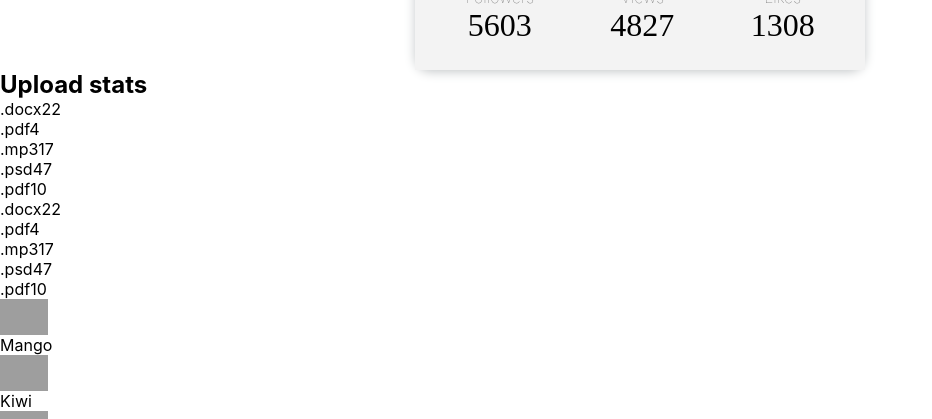
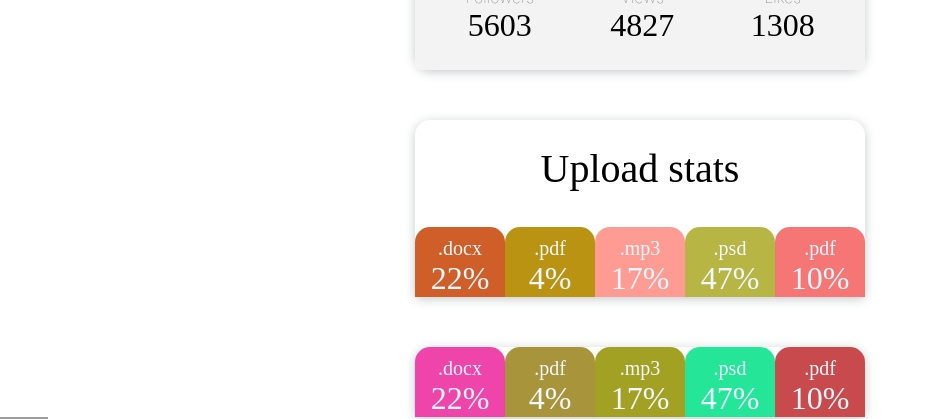
Before and after one commit to Minutestatic/goit-react-hw-01-components, a React (Create React App) app: page / in a window 1280 px wide. Shown: the part 410-829 px from the top of the page, without its empty margins (0-932 px from the left). Built offline with nearby package versions, Linux system fonts and the light colour scheme; grey boxes are pictures that could not be loaded.

Commit message:
Додає стилі компоненту Statistics

```diff
--- a/src/components/TransactionHistory/TransactionHistory.js
+++ b/src/components/TransactionHistory/TransactionHistory.js
@@ -1,7 +1,7 @@
 const TransactionHistory = props => {
   const { items } = props;
   return (
-    <table class="transaction-history">
+    <table className="transaction-history">
       <thead>
         <tr>
           <th>Type</th>
--- a/src/components/profile/Profile.js
+++ b/src/components/profile/Profile.js
@@ -1,5 +1,4 @@
 import css from './profile.module.css';
-console.log(css);
 
 const Profile = props => {
   const { username, tag, location, avatar, followers, views, likes } = props;
--- a/src/components/statistics/Statistics.js
+++ b/src/components/statistics/Statistics.js
@@ -1,18 +1,33 @@
+import css from './statistics.module.css';
+
+function getRandomHexColor() {
+  return `#${Math.floor(Math.random() * 16777215)
+    .toString(16)
+    .padStart(6, 0)}`;
+}
+
 const Statistics = props => {
   const { stats } = props;
   return (
-    <section className="statistics">
-      {props.title && <h2 className="title">{props.title}</h2>}
+    <section className={css.statistics}>
+      {props.title && <h2 className={css.title}>{props.title}</h2>}
 
-      <ul className="stat-list">
+      <ul className={css['stat-list']}>
         {stats.map(stat => (
-          <li className="item" key={stat.id}>
-            <span className="label">{stat.label}</span>
-            <span className="percentage">{stat.percentage}</span>
+          <li
+            className={css.item}
+            style={{
+              backgroundColor: getRandomHexColor(),
+            }}
+            key={stat.id}
+          >
+            <span className={css.label}>{stat.label}</span>
+            <span className={css.percentage}>{stat.percentage}%</span>
           </li>
         ))}
       </ul>
     </section>
   );
 };
+
 export default Statistics;
--- /dev/null
+++ b/src/components/statistics/statistics.module.css
@@ -0,0 +1,45 @@
+.statistics {
+  width: 450px;
+  background-color: white;
+  border-radius: 15px 15px 0px 0px;
+  box-shadow: 0px 2px 12px -1px rgba(188, 192, 194, 1);
+  margin: 0 auto;
+  margin-top: 50px;
+}
+
+.title {
+  text-align: center;
+  font-size: 40px;
+  font-family: bolt;
+  font-weight: 1.25;
+  margin-bottom: 10px;
+  padding: 25px;
+}
+
+.stat-list {
+  display: flex;
+  align-items: center;
+  justify-content: space-around;
+}
+
+.item {
+  display: flex;
+  flex-direction: column;
+  align-items: center;
+  justify-content: center;
+  width: 90px;
+  border-radius: 15px 15px 0px 0px;
+}
+.label {
+  margin-top: 10px;
+  font-size: 20px;
+  font-weight: 1;
+  font-family: normal;
+  color: aliceblue;
+}
+.percentage {
+  color: aliceblue;
+  font-size: 32px;
+  font-weight: 1;
+  font-family: normal;
+}
```
